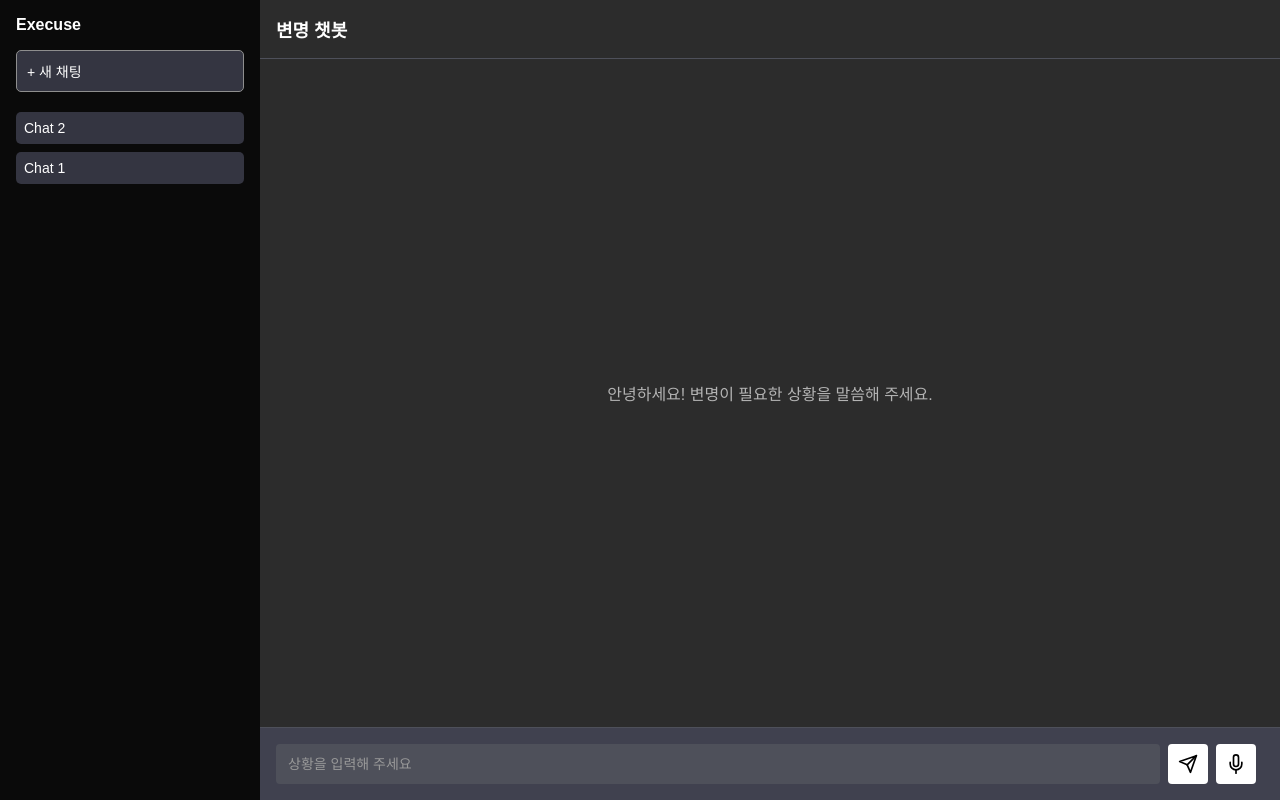
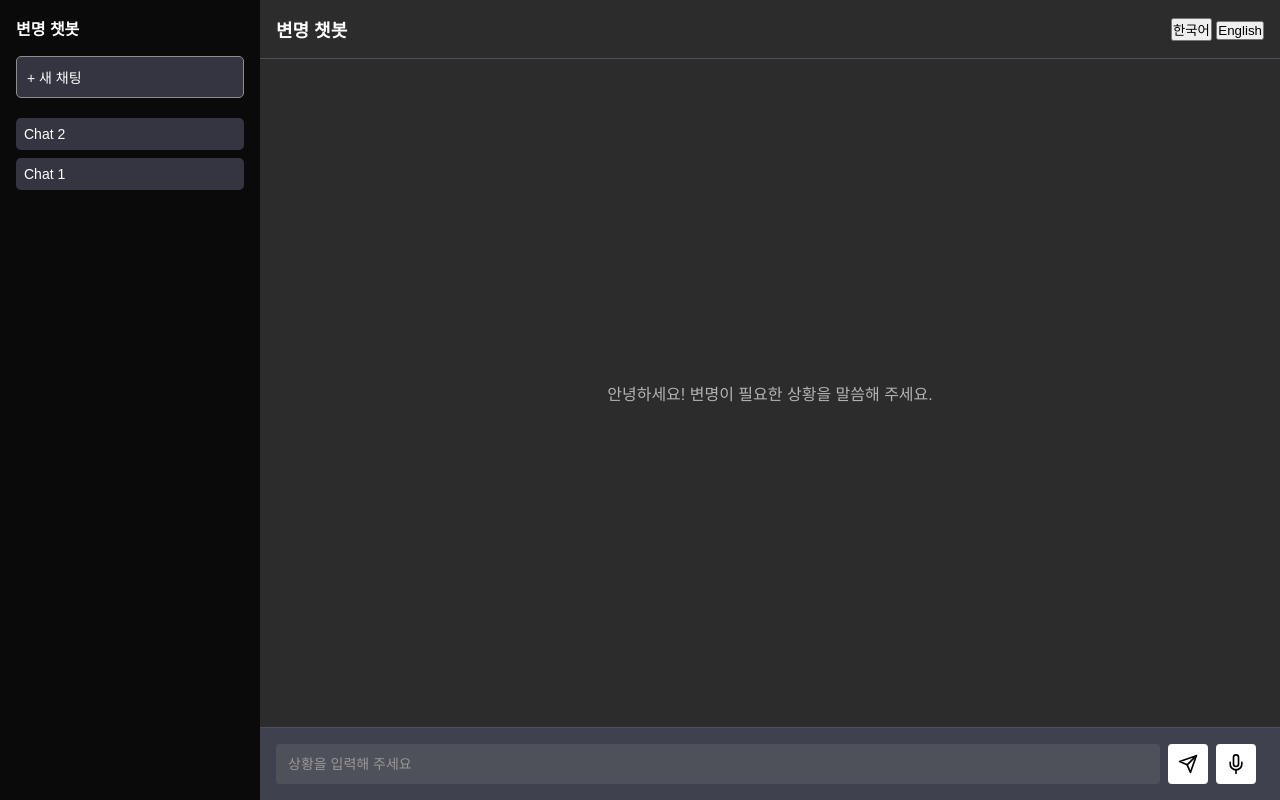
Before and after one commit to 3x-haust/2025_ScRaPYarD_Busan, a Flask app: page / in a window 1280 px wide. Run offline with Flask 3, Linux system fonts and the light colour scheme; some web fonts are replaced.

Commit message:
feat: english 호환

```diff
--- a/app.py
+++ b/app.py
@@ -2,6 +2,7 @@
 from flask_sqlalchemy import SQLAlchemy
 from datetime import datetime
 import requests
+import re
 
 app = Flask(__name__)
 app.config['SQLALCHEMY_DATABASE_URI'] = 'sqlite:///chat.db'
@@ -32,17 +33,36 @@
             "session_id": self.session_id
         }
 
+def is_english(text: str) -> bool:
+    """
+    간단한 정규식으로 영어 단어가 어느 정도 있으면 영어라고 추정.
+    100글자 중 50글자 이상이 알파벳이면 영어라고 가정 (데모 목적).
+    """
+    letters = re.findall(r"[a-zA-Z]", text)
+    return len(letters) > (len(text) / 2)
+
 def generate_excuse(situation: str) -> str:
-    prompt = f"""
-다음 상황에 대해 상상력이 넘치고 엉뚱하며, 웃음을 자아내는 재치있는 변명을 만들어줘.
-변명이 너무 길어서는 안돼.
+    """
+    상황이 영어이면 영어로, 한국어이면 한국어로 짧은 변명 생성.
+    """
+    user_lang_is_english = is_english(situation)
 
-예시)
-Q: 학교에 지각했을 때, 선생님께 뭐라고 해야 해?
-A: 코끼리가 집 문을 막고 있어서, 밀고 나오느라 늦었어요.
+    if user_lang_is_english:
+        prompt = f"""
+We have a user who wrote their situation in English.
+Please respond in English with a short, whimsical, and creative excuse for that situation.
+The excuse should not be too long.
+
+Situation: {situation}
+"""
+    else:
+        prompt = f"""
+사용자가 한국어로 상황을 입력했습니다.
+짧고 재치있는 변명을 만들어주세요. 너무 길면 안됩니다.
 
 상황: {situation}
 """
+
     payload = {
         "contents": [{
             "parts": [{"text": prompt}]
@@ -50,7 +70,11 @@
     }
     headers = {"Content-Type": "application/json"}
     try:
-        response = requests.post(f"{GEMINI_API_URL}?key={API_KEY}", json=payload, headers=headers)
+        response = requests.post(
+            f"{GEMINI_API_URL}?key={API_KEY}",
+            json=payload,
+            headers=headers
+        )
         response.raise_for_status()
         data = response.json()
         candidates = data.get("candidates")
--- a/templates/index.html
+++ b/templates/index.html
@@ -2,8 +2,9 @@
 <html lang="ko">
 <head>
   <meta charset="utf-8">
-  <title>변명 챗봇 (Dark Mode)</title>
+  <title>변명 챗봇 (Bilingual)</title>
   <meta name="viewport" content="width=device-width, initial-scale=1">
+  <!-- Pretendard 폰트 -->
   <link href="https://cdn.jsdelivr.net/gh/orioncactus/pretendard/dist/web/static/pretendard.css" rel="stylesheet">
   <style>
     * { margin: 0; padding: 0; box-sizing: border-box; }
@@ -37,7 +38,6 @@
     .bubble { background-color: #444654; color: #fff; padding: 12px 16px; border-radius: 8px; max-width: 80%; word-wrap: break-word; white-space: pre-wrap; }
     .message.user .bubble { background-color: #444654; }
 
-
     .code-bubble { background-color: #2f2f3a !important; padding: 0 !important; }
     .code-bubble pre { margin: 0; padding: 12px 16px; overflow-x: auto; font-family: "Fira Code", monospace; font-size: 13px; color: #fff; background: transparent; }
     .code-bubble code { background: transparent; color: #fff; }
@@ -58,9 +58,9 @@
 <body>
   <div class="sidebar">
     <div class="sidebar-header">
-      <span class="sidebar-title">Execuse</span>
+      <span class="sidebar-title" id="sidebarTitle">변명 챗봇</span>
     </div>
-    <button class="new-chat" onclick="location.href='/new_chat'">+ 새 채팅</button>
+    <button class="new-chat" onclick="location.href='/new_chat'" id="newChatBtn">+ 새 채팅</button>
     <div class="chat-history">
       {% for s in sessions %}
       <div class="chat-item" onclick="location.href='/?session_id={{ s.id }}'">
@@ -72,7 +72,12 @@
 
   <div class="main">
     <div class="chat-header">
-      <div class="chat-header-title">변명 챗봇</div>
+      <div class="chat-header-title" id="headerTitle">변명 챗봇</div>
+      <!-- 언어 토글 버튼 -->
+      <div>
+        <button onclick="setLanguage('ko')">한국어</button>
+        <button onclick="setLanguage('en')">English</button>
+      </div>
     </div>
     <div class="chat-body" id="chatBody">
       {% if messages|length == 0 %}
@@ -90,13 +95,13 @@
 
     <div class="chat-input">
       <input type="text" id="situationInput" placeholder="상황을 입력해 주세요" required>
-      <button onclick="sendMessage()">
+      <button onclick="sendMessage()" id="sendBtn">
         <svg xmlns="http://www.w3.org/2000/svg" fill="none" stroke="currentColor" stroke-linecap="round" stroke-linejoin="round" stroke-width="2" viewBox="0 0 24 24">
           <path d="M22 2L11 13"></path>
           <path d="M22 2L15 22L11 13L2 9L22 2Z"></path>
         </svg>
       </button>
-      <button onclick="startRecognition()">
+      <button onclick="startRecognition()" id="voiceBtn">
         <svg xmlns="http://www.w3.org/2000/svg" fill="none" stroke="currentColor" stroke-linecap="round" stroke-linejoin="round" stroke-width="2" viewBox="0 0 24 24">
           <path d="M12 1a3 3 0 00-3 3v8a3 3 0 006 0V4a3 3 0 00-3-3z"></path>
           <path d="M19 10v2a7 7 0 11-14 0v-2"></path>
@@ -110,6 +115,44 @@
     var currentSessionId = "{{ current_session_id }}";
     let recognition = null;
 
+    // 언어 상태 (기본 'ko')
+    let currentLanguage = 'ko';
+
+    // 텍스트 리소스 (한/영)
+    const textResources = {
+      ko: {
+        sidebarTitle: "변명 챗봇",
+        newChatBtn: "+ 새 채팅",
+        headerTitle: "변명 챗봇",
+        placeholder: "상황을 입력해 주세요",
+        emptyChat: "안녕하세요! 변명이 필요한 상황을 말씀해 주세요.",
+      },
+      en: {
+        sidebarTitle: "Excuse Chatbot",
+        newChatBtn: "+ New Chat",
+        headerTitle: "Excuse Chatbot",
+        placeholder: "Please enter a situation",
+        emptyChat: "Hello! Please describe the situation where you need an excuse.",
+      }
+    };
+
+    // UI 갱신
+    function updateUIByLanguage(lang) {
+      document.getElementById('sidebarTitle').textContent = textResources[lang].sidebarTitle;
+      document.getElementById('newChatBtn').textContent   = textResources[lang].newChatBtn;
+      document.getElementById('headerTitle').textContent  = textResources[lang].headerTitle;
+      document.getElementById('situationInput').placeholder = textResources[lang].placeholder;
+      const emptyChatEl = document.getElementById('emptyChat');
+      if (emptyChatEl) {
+        emptyChatEl.textContent = textResources[lang].emptyChat;
+      }
+    }
+
+    function setLanguage(lang) {
+      currentLanguage = lang;
+      updateUIByLanguage(lang);
+    }
+
     window.addEventListener('DOMContentLoaded', () => {
       const inputEl = document.getElementById('situationInput');
       inputEl.addEventListener('keydown', function(event) {
@@ -121,6 +164,9 @@
       document.getElementById('chatBody').addEventListener('click', function() {
         inputEl.focus();
       });
+
+      // 기본은 한국어 상태로 시작
+      updateUIByLanguage('ko');
     });
 
     function addMessage(sender, text, isCode=false) {
@@ -166,7 +212,7 @@
       }
       if (recognition) recognition.stop();
       recognition = new SpeechRecognition();
-      recognition.lang = "ko-KR";
+      recognition.lang = currentLanguage === 'ko' ? "ko-KR" : "en-US";
       recognition.interimResults = false;
       recognition.continuous = false;
       let finalTranscript = "";
@@ -186,10 +232,6 @@
       };
       recognition.start();
     }
-
-    function newChat() {
-      location.href = "/new_chat";
-    }
   </script>
 </body>
 </html>
```
Also changed, not shown: Readme-ko.md (added), Readme.md (added), instance/chat.db.
